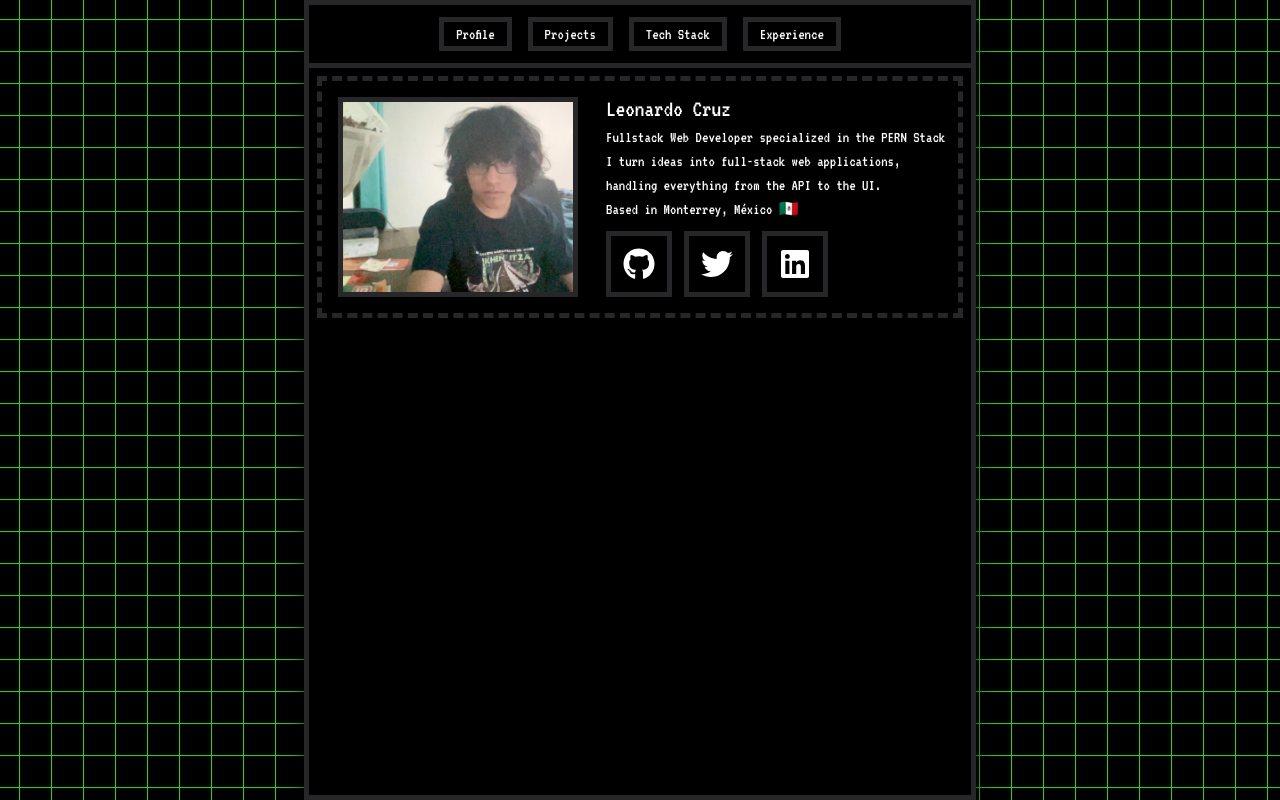
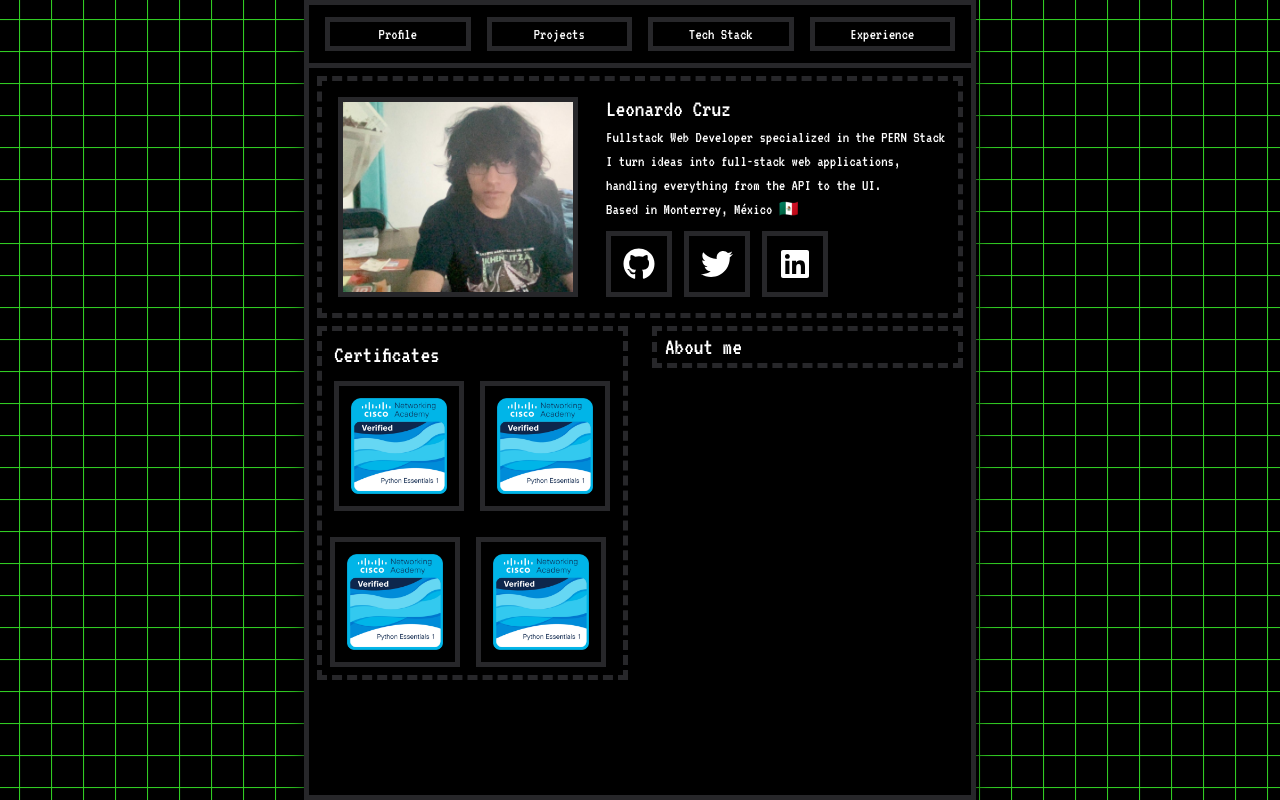
Before and after one commit to Kiddvverde/PortafolioWeb, a React (Vite) app: page / in a window 1280 px wide. Built offline with nearby package versions, Linux system fonts and the light colour scheme.

Commit message:
Add certificates and about me section to profile, SocialLink component and custom tailwind classes.

```diff
--- a/src/components/Navbar.jsx
+++ b/src/components/Navbar.jsx
@@ -1,16 +1,16 @@
 function Navbar({ onSelectSection }) {
     return(
         <nav className="flex justify-center gap-4 px-4 py-3 border-b-5 border-zinc-800">
-            <button onClick={() => onSelectSection("profile")} className="text-white bg-black border-5 border-zinc-800 w-max pl-3 pr-3 font-pixel cursor-pointer">
+            <button onClick={() => onSelectSection("profile")} className="retro-text bg-black border-5 border-zinc-800 flex-1 pl-3 pr-3 cursor-pointer">
                 Profile
             </button>
-            <button onClick={() => onSelectSection("projects")} className="text-white bg-black border-5 border-zinc-800 w-max pl-3 pr-3 font-pixel cursor-pointer">
+            <button onClick={() => onSelectSection("projects")} className="retro-text bg-black border-5 border-zinc-800 flex-1 pl-3 pr-3 cursor-pointer">
                 Projects
             </button>
-            <button onClick={() => onSelectSection("techstack")} className="text-white bg-black border-5 border-zinc-800 w-max pl-3 pr-3 font-pixel cursor-pointer">
+            <button onClick={() => onSelectSection("techstack")} className="retro-text bg-black border-5 border-zinc-800 flex-1 pl-3 pr-3 cursor-pointer">
                 Tech Stack
             </button>
-            <button onClick={() => onSelectSection("experience")} className="text-white bg-black border-5 border-zinc-800 w-max pl-3 pr-3 font-pixel cursor-pointer">
+            <button onClick={() => onSelectSection("experience")} className="retro-text bg-black border-5 border-zinc-800 flex-1 pl-3 pr-3 cursor-pointer">
                 Experience
             </button>
         </nav>
--- /dev/null
+++ b/src/components/SocialLink.jsx
@@ -0,0 +1,9 @@
+function SocialLink({href, className = "", children}) {
+    return(
+        <a href={href} className={`w-max retro-box mt-2.5 p-3 cursor-pointer block ${className}`}>
+            {children}
+        </a>
+    )
+}
+
+export default SocialLink
--- a/src/components/sections/ExperienceSection.jsx
+++ b/src/components/sections/ExperienceSection.jsx
@@ -1,6 +1,6 @@
 function ExperienceSection() {
     return (
-        <section className="flex items-start w-max-xl h-max bg-black border-5 border-dashed border-zinc-800 mx-auto mt-2 ml-2 mr-2">
+        <section className="flex items-start w-max-xl h-max retro-box-dashed mx-auto mt-2 ml-2 mr-2">
             <h1 className="text-white">Experience section test h1</h1>
         </section>
     )
--- a/src/components/sections/ProfileSection.jsx
+++ b/src/components/sections/ProfileSection.jsx
@@ -1,21 +1,67 @@
 import { FaGithub, FaTwitter, FaLinkedin } from "react-icons/fa"
+import SocialLink from "../SocialLink"
+import { useState } from "react"
 
 function ProfileSection() {
+    const [openedCert, setOpenedCert] = useState();
+
     return (
-        <section className="flex items-start w-max-xl h-max bg-black border-5 border-dashed border-zinc-800 mx-auto mt-2 ml-2 mr-2">
-            <img className="w-60 h-50 m-4 object-cover border-5 border-zinc-800" src="/leomacbookcamera.jpeg" alt="Leonardo"/>
-            <div className="flex flex-col m-3">
-                <h1 className="text-white font-pixel text-2xl">Leonardo Cruz</h1>
-                <p className="text-white font-pixel">Fullstack Web Developer specialized in the PERN Stack</p>
-                <p className="text-white font-pixel">I turn ideas into full-stack web applications, handling everything from the API to the UI.</p>
-                <p className="text-white font-pixel">Based in Monterrey, México 🇲🇽</p>
-                <div className="flex flex-row gap-3">
-                    <a href="https://github.com/kiddvverde" target="_blank" className="w-max border-5 border-zinc-800 mt-2.5 p-3 cursor-pointer block"><FaGithub size={32} color="white"/></a>
-                    <a href="https://x.com/leokernel" target="_blank" className="w-max border-5 border-zinc-800 mt-2.5 p-3 cursor-pointer block"><FaTwitter size={32} color="white"/></a>
-                    <a href="" target="_blank" className="w-max border-5 border-zinc-800 mt-2.5 p-3 cursor-pointer block"><FaLinkedin size={32} color="white"/></a>
+        <>
+            <section className="flex items-start w-max-xl h-max retro-box-dashed mx-auto mt-2 ml-2 mr-2">
+                <img className="w-60 h-50 m-4 object-cover border-5 border-zinc-800" src="/leomacbookcamera.jpeg" alt="Leonardo"/>
+                <div className="flex flex-col m-3">
+                    <h1 className="retro-text text-2xl">Leonardo Cruz</h1>
+                    <p className="retro-text">Fullstack Web Developer specialized in the PERN Stack</p>
+                    <p className="retro-text">I turn ideas into full-stack web applications, handling everything from the API to the UI.</p>
+                    <p className="retro-text">Based in Monterrey, México 🇲🇽</p>
+                    <div className="flex flex-row gap-3">
+
+                        <SocialLink href={"https://github.com/kiddvverde"}>
+                            <FaGithub size={32} color="white"/>
+                        </SocialLink>
+
+                        <SocialLink href={"https://x.com/leokernel"}>
+                            <FaTwitter size={32} color="white"/>
+                        </SocialLink>
+
+                        <SocialLink href={""}>
+                            <FaLinkedin size={32} color="white"/>
+                        </SocialLink>
+
+                    </div>
                 </div>
+            </section>
+
+            <div className="flex flex-row gap-2">
+
+                <section className="flex-1 w-xs h-max retro-box-dashed mx-auto mt-2 ml-2 mr-2">
+                    <h1 className="retro-text text-2xl center ml-3 mt-2">Certificates</h1>
+
+                    <div className="flex flex-wrap gap-2">
+                        <SocialLink href={""} className="ml-3 mb-2">
+                            <img className="w-24 h-24" src="/badges/python_essentials_1.png" alt="Python Essentials 1 Badge" />
+                        </SocialLink>
+
+                        <SocialLink href={""} className="ml-2 mb-2">
+                            <img className="w-24 h-24" src="/badges/python_essentials_1.png" alt="Python Essentials 1 Badge" />
+                        </SocialLink>
+
+                        <SocialLink href={""} className="ml-2 mb-2">
+                            <img className="w-24 h-24" src="/badges/python_essentials_1.png" alt="Python Essentials 1 Badge" />
+                        </SocialLink>
+
+                        <SocialLink href={""} className="ml-2 mb-2">
+                            <img className="w-24 h-24" src="/badges/python_essentials_1.png" alt="Python Essentials 1 Badge" />
+                        </SocialLink>
+                    </div>
+
+                </section>
+
+                <section className="flex-1 w-xs h-max retro-box-dashed mx-auto mt-2 ml-2 mr-2">
+                    <h1 className="retro-text text-2xl center ml-2">About me</h1>
+                </section>
             </div>
-        </section>
+        </>
     )
 }
 
--- a/src/components/sections/ProjectsSection.jsx
+++ b/src/components/sections/ProjectsSection.jsx
@@ -1,6 +1,6 @@
 function ProjectsSection() {
     return (
-        <section className="flex items-start w-max-xl h-max bg-black border-5 border-dashed border-zinc-800 mx-auto mt-2 ml-2 mr-2">
+        <section className="flex items-start w-max-xl h-max retro-box-dashed mx-auto mt-2 ml-2 mr-2">
             <h1 className="text-white">Projects secstion h1 test</h1>
         </section>
     )
--- a/src/components/sections/TechStackSection.jsx
+++ b/src/components/sections/TechStackSection.jsx
@@ -1,6 +1,6 @@
 function TechStackSection() {
     return (
-        <section className="flex items-start w-max-xl h-max bg-black border-5 border-dashed border-zinc-800 mx-auto mt-2 ml-2 mr-2">
+        <section className="flex items-start w-max-xl h-max retro-box-dashed mx-auto mt-2 ml-2 mr-2">
             <h1 className="text-white">TechStack section test h1</h1>
         </section>
     )
--- a/src/styles/index.css
+++ b/src/styles/index.css
@@ -3,6 +3,20 @@
 @theme {
     --font-pixel: "VT323", serif;
     --font-grotesk: "Space Grotesk", serif;
+}
+
+@layer utilities {
+
+    .retro-box {
+        @apply bg-black border-5 border-zinc-800;
+    }
+
+    .retro-box-dashed {
+        @apply bg-black border-5 border-dashed border-zinc-800;
+    }
+    .retro-text {
+        @apply text-white font-pixel;
+    }
 }
 
 .bg-pattern {
```
Also changed, not shown: public/badges/python_essentials_1.png (added), 1 other file (tests, documents, lock files or other folders).
